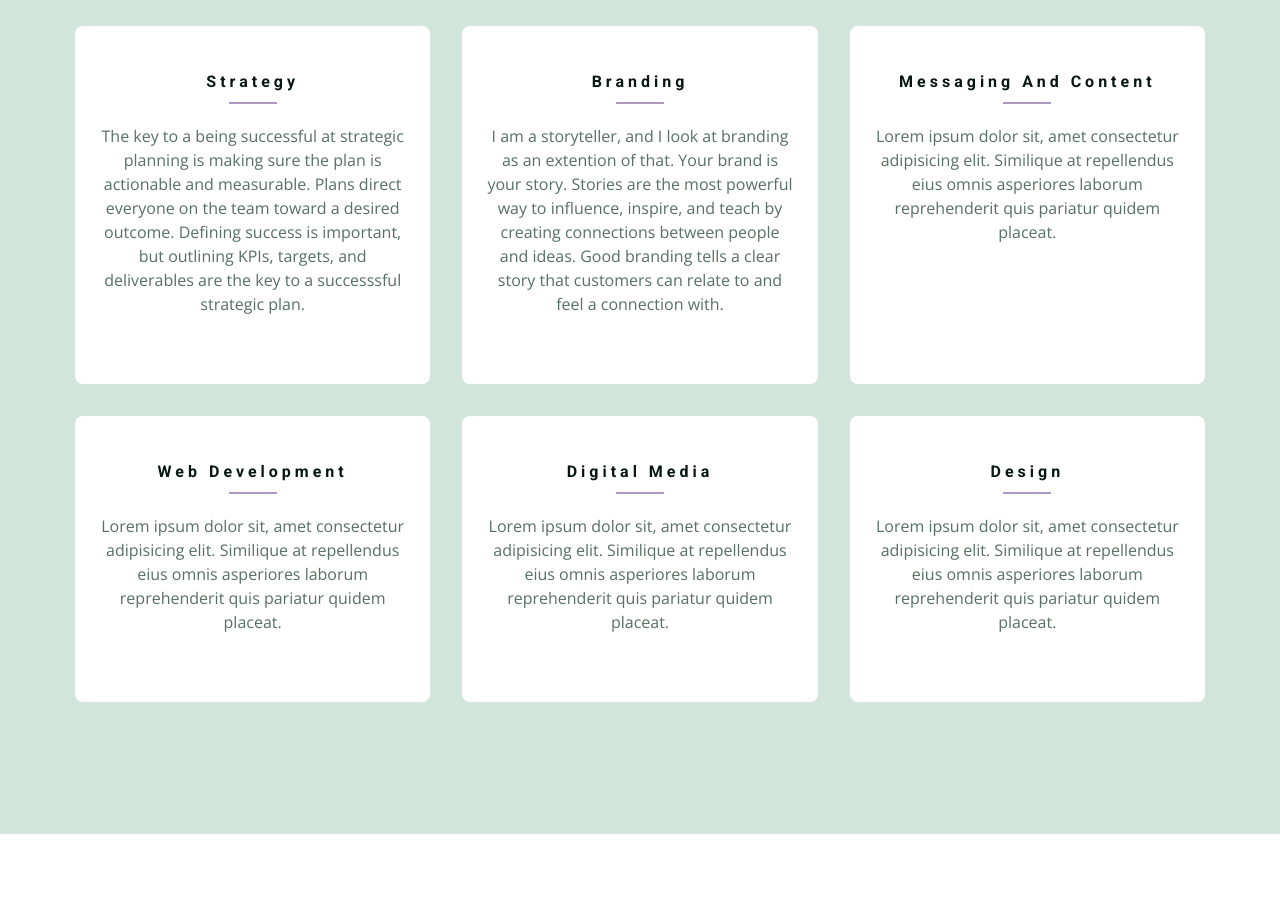
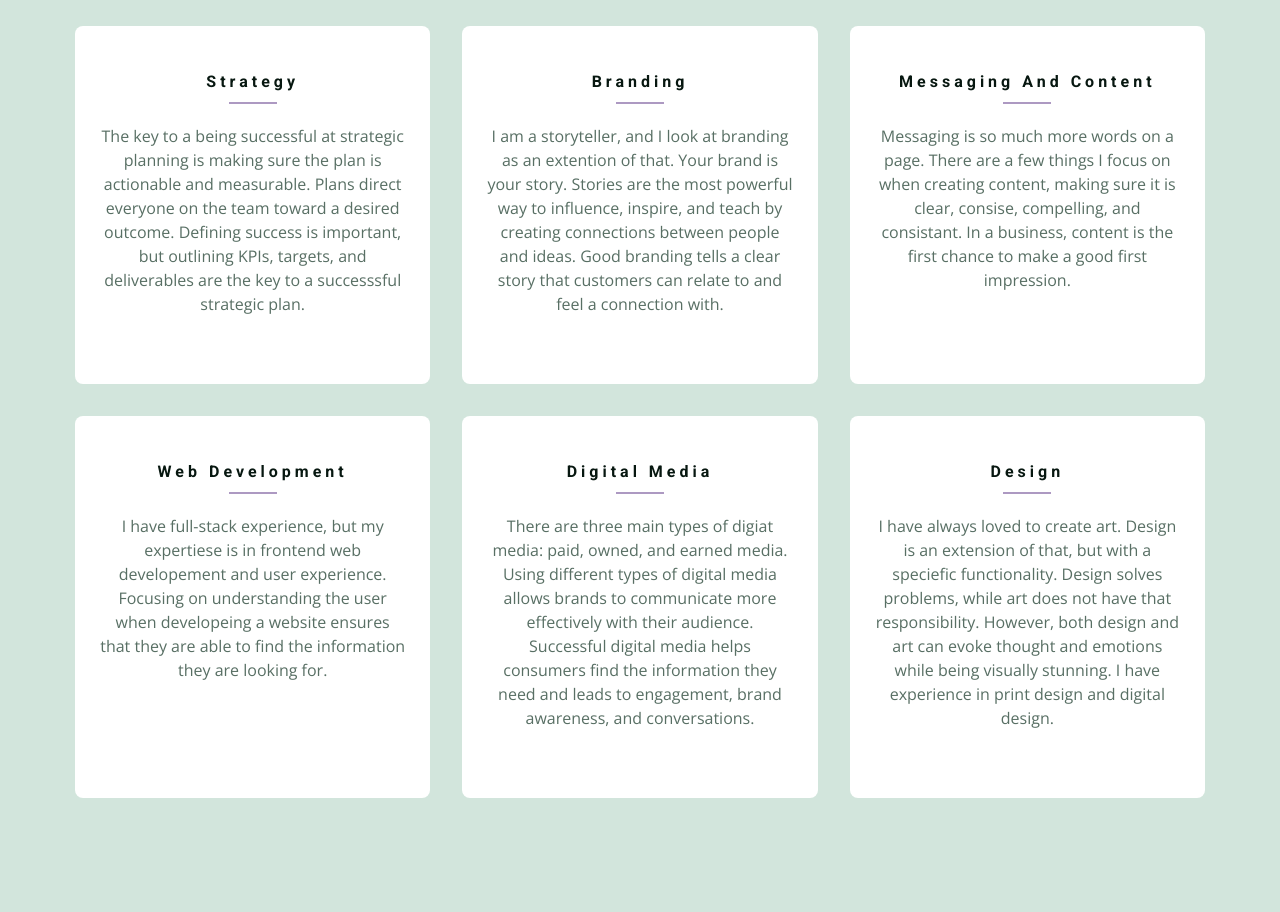
Before and after one commit to shellbellquinn/updatedportfolio, a plain HTML site: page index.html in a window 1280 px wide. Shown: the part 4580-5492 px from the top of the page. Drawn offline with nearby package versions, Linux system fonts and the light colour scheme; grey boxes are pictures that could not be loaded.

Commit message:
adding content

```diff
--- a/index.html
+++ b/index.html
@@ -307,9 +307,7 @@
         <h4>messaging and content</h4>
         <div class="underline"></div>
         <p>
-          Lorem ipsum dolor sit, amet consectetur adipisicing elit. Similique
-          at repellendus eius omnis asperiores laborum reprehenderit quis
-          pariatur quidem placeat.
+          Messaging is so much more words on a page. There are a few things I focus on when creating content, making sure it is clear, consise, compelling, and consistant. In a business, content is the first chance to make a good first impression.
         </p>
       </article>
       <!-- end of single service -->
@@ -318,9 +316,7 @@
         <h4>web development</h4>
         <div class="underline"></div>
         <p>
-          Lorem ipsum dolor sit, amet consectetur adipisicing elit. Similique
-          at repellendus eius omnis asperiores laborum reprehenderit quis
-          pariatur quidem placeat.
+          I have full-stack experience, but my expertiese is in frontend web developement and user experience. Focusing on understanding the user when developeing a website ensures that they are able to find the information they are looking for.
         </p>
       </article>
       <!-- end of single service -->
@@ -330,9 +326,7 @@
         <h4>digital media</h4>
         <div class="underline"></div>
         <p>
-          Lorem ipsum dolor sit, amet consectetur adipisicing elit. Similique
-          at repellendus eius omnis asperiores laborum reprehenderit quis
-          pariatur quidem placeat.
+        There are three main types of digiat media: paid, owned, and earned media. Using different types of digital media allows brands to communicate more effectively with their audience. Successful digital media helps consumers find the information they need and leads to engagement, brand awareness, and conversations.
         </p>
       </article>
       <!-- end of single service -->
@@ -342,9 +336,7 @@
         <h4>design</h4>
         <div class="underline"></div>
         <p>
-          Lorem ipsum dolor sit, amet consectetur adipisicing elit. Similique
-          at repellendus eius omnis asperiores laborum reprehenderit quis
-          pariatur quidem placeat.
+          I have always loved to create art. Design is an extension of that, but with a speciefic functionality. Design solves problems, while art does not have that responsibility. However, both design and art can evoke thought and emotions while being visually stunning. I have experience in print design and digital design.
         </p>
       </article>
       <!-- end of single service -->
```
